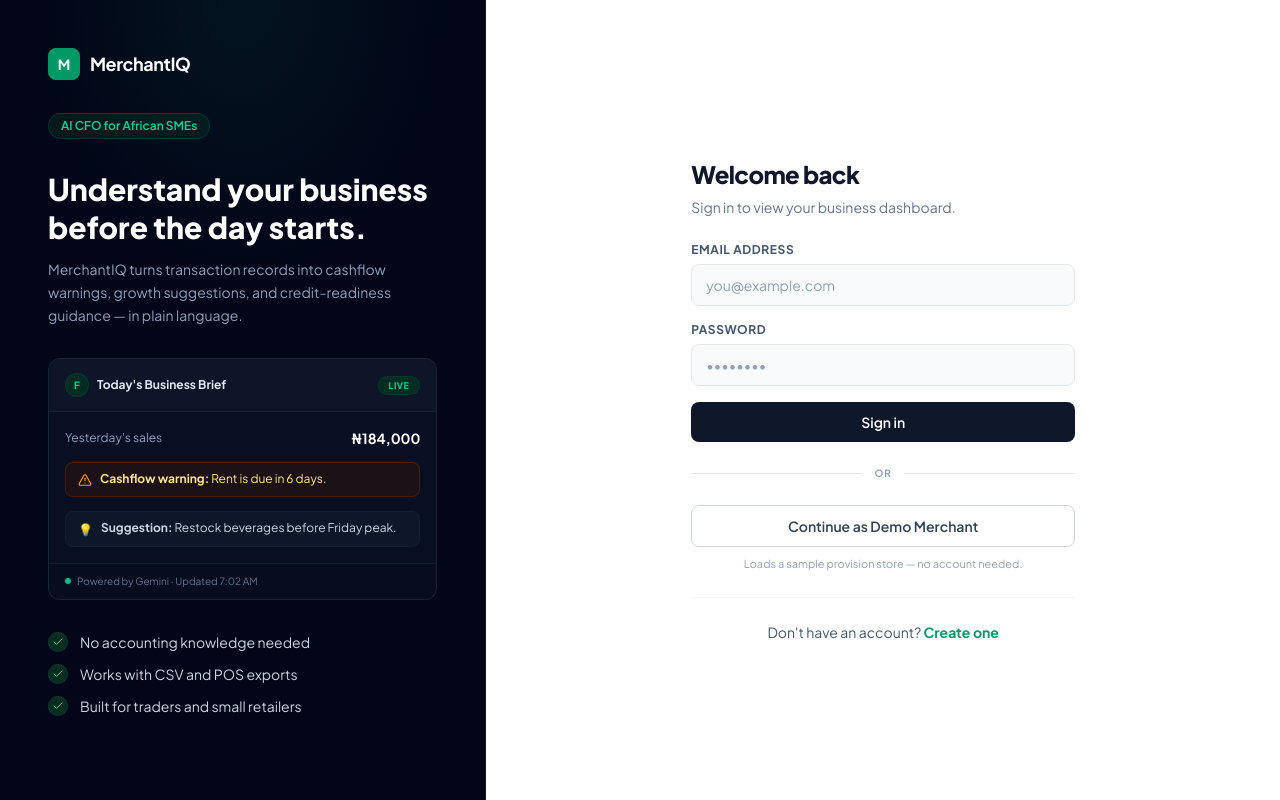
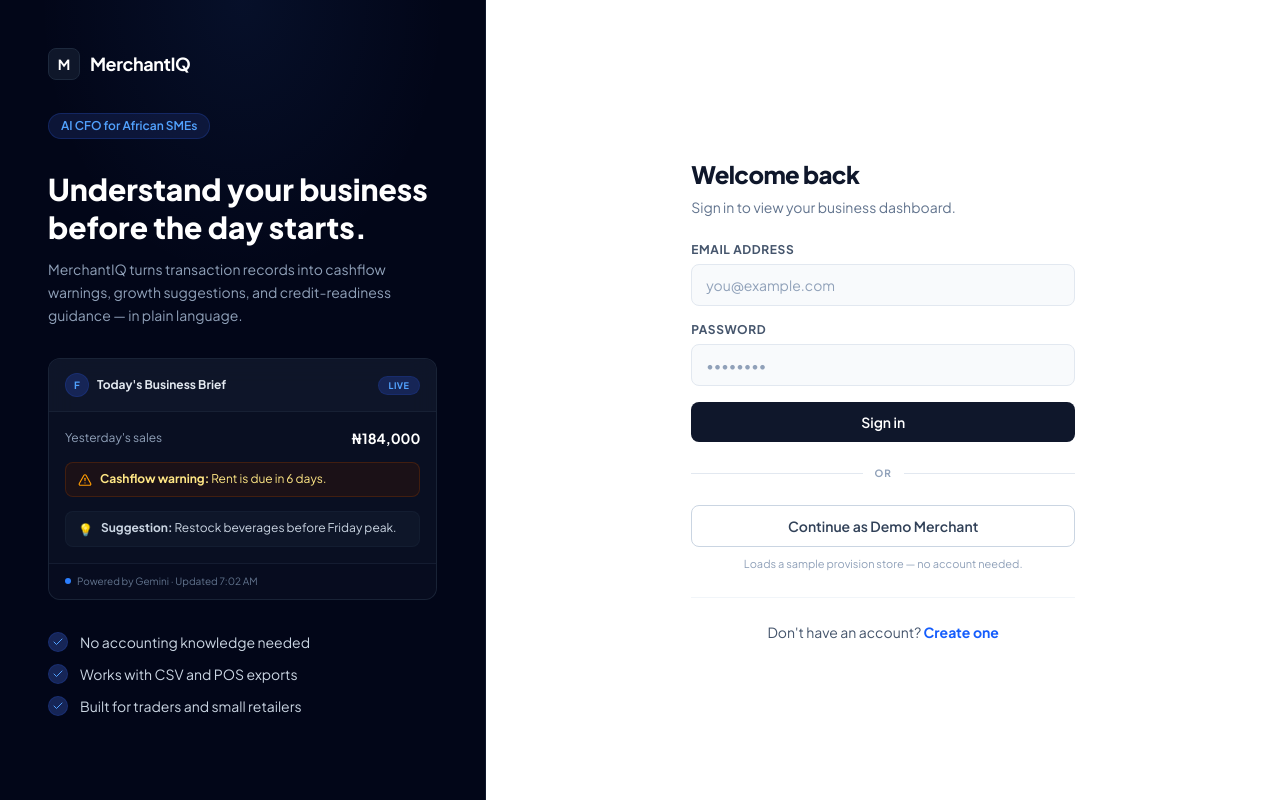
Before and after one commit to o1-spec/merchant-iq, a Next.js app: page /login in a window 1280 px wide. Built offline with nearby package versions, Linux system fonts and the light colour scheme.

Commit message:
added ui fixes

```diff
--- a/src/app/login/page.tsx
+++ b/src/app/login/page.tsx
@@ -42,10 +42,10 @@
         autoComplete={autoComplete}
         disabled={disabled}
         className={`w-full px-3.5 py-2.5 rounded-lg border text-sm text-slate-900 bg-slate-50 focus:bg-white
-          placeholder:text-slate-400 focus:outline-none focus:ring-2 focus:ring-emerald-500
+          placeholder:text-slate-400 focus:outline-none focus:ring-2 focus:ring-primary
           focus:border-transparent transition-all duration-200
           disabled:bg-slate-100 disabled:text-slate-400 disabled:cursor-not-allowed
-          ${error ? 'border-red-400 focus:ring-red-400' : 'border-slate-200 focus:border-emerald-500'}`}
+          ${error ? 'border-red-400 focus:ring-red-400' : 'border-slate-200 focus:border-primary'}`}
       />
       {error && <p className="text-xs text-red-600 mt-0.5 font-medium">{error}</p>}
     </div>
@@ -108,7 +108,7 @@
       {/* Left side brand brief section (40% width) */}
       <aside className="hidden lg:flex flex-col justify-between w-full lg:w-[42%] xl:w-[38%] shrink-0 bg-slate-950 border-r border-slate-900 px-12 py-12 relative overflow-hidden">
         {/* Decorative backdrop mesh */}
-        <div className="absolute inset-0 pointer-events-none bg-[radial-gradient(ellipse_60%_50%_at_50%_0%,rgba(16,185,129,0.08)_0%,transparent_70%)]" />
+        <div className="absolute inset-0 pointer-events-none bg-[radial-gradient(ellipse_60%_50%_at_50%_0%,rgba(59,130,246,0.08)_0%,transparent_70%)]" />
         <div className="relative z-10 h-full flex flex-col justify-between">
           <AuthLeftPanel />
         </div>
@@ -120,7 +120,7 @@
         {/* Mobile Header Logo (Top-left, only displayed on mobile/tablet) */}
         <div className="lg:hidden absolute top-6 left-6">
           <Link href="/" className="inline-flex items-center gap-2">
-            <div className="w-7 h-7 rounded-md bg-emerald-600 flex items-center justify-center shrink-0">
+            <div className="w-7 h-7 rounded-md bg-primary flex items-center justify-center shrink-0">
               <span className="text-white font-bold text-xs">M</span>
             </div>
             <span className="font-bold text-slate-900 text-base">MerchantIQ</span>
@@ -214,7 +214,7 @@
 
           <p className="text-sm text-slate-600 text-center">
             Don&apos;t have an account?{' '}
-            <Link href="/register" className="text-emerald-600 font-bold hover:underline transition-colors">
+            <Link href="/register" className="text-blue-600 font-bold hover:underline transition-colors">
               Create one
             </Link>
           </p>
--- a/src/app/page.tsx
+++ b/src/app/page.tsx
@@ -491,7 +491,7 @@
         <section className="relative py-24 bg-white border-t border-slate-100">
           <div className="relative max-w-3xl mx-auto px-4 sm:px-6 text-center">
 
-            <div className="inline-flex items-center justify-center w-14 h-14 rounded-2xl bg-emerald-50 border border-emerald-100 mb-6 text-emerald-600 shadow-sm">
+            <div className="inline-flex items-center justify-center w-14 h-14 rounded-2xl bg-blue-50 border border-blue-100 mb-6 text-blue-600 shadow-sm">
               <ShoppingBag className="w-7 h-7" />
             </div>
 
@@ -505,7 +505,7 @@
             <div className="flex flex-col sm:flex-row items-center justify-center gap-4">
               <Link
                 href="/login"
-                className="w-full sm:w-auto inline-flex items-center justify-center gap-2 bg-emerald-600 hover:bg-emerald-700 active:bg-emerald-800 text-white font-semibold px-8 py-4 rounded-xl transition-all shadow-sm hover:shadow-md text-base"
+                className="w-full sm:w-auto inline-flex items-center justify-center gap-2 bg-primary hover:bg-primary-hover active:bg-slate-950 text-white font-semibold px-8 py-4 rounded-xl transition-all shadow-sm hover:shadow-md text-base"
               >
                 Try Demo
                 <ArrowRight className="w-5 h-5" />
--- a/src/components/auth/AuthLeftPanel.tsx
+++ b/src/components/auth/AuthLeftPanel.tsx
@@ -16,7 +16,7 @@
         {/* Integrated Logo */}
         <div>
           <Link href="/" className="inline-flex items-center gap-2.5 hover:opacity-90 transition-opacity">
-            <div className="w-8 h-8 rounded-lg bg-emerald-600 flex items-center justify-center shrink-0 shadow-sm">
+            <div className="w-8 h-8 rounded-lg bg-primary flex items-center justify-center shrink-0 shadow-sm border border-slate-800">
               <span className="text-white font-bold text-sm">M</span>
             </div>
             <span className="font-bold text-white text-lg tracking-tight">MerchantIQ</span>
@@ -25,7 +25,7 @@
 
         {/* Highlight Badge */}
         <div>
-          <span className="inline-block text-xs font-semibold text-emerald-400 bg-emerald-950/50 border border-emerald-900/50 px-3 py-1 rounded-full">
+          <span className="inline-block text-xs font-semibold text-blue-400 bg-blue-950/50 border border-blue-900/50 px-3 py-1 rounded-full">
             AI CFO for African SMEs
           </span>
         </div>
@@ -46,12 +46,12 @@
 
           <div className="bg-slate-900/80 border-b border-slate-800/60 px-4 py-3.5 flex items-center justify-between">
             <div className="flex items-center gap-2">
-              <div className="w-6 h-6 rounded-full bg-emerald-950 text-emerald-400 border border-emerald-900/50 flex items-center justify-center font-bold text-[10px]">
+              <div className="w-6 h-6 rounded-full bg-blue-950 text-blue-400 border border-blue-900/50 flex items-center justify-center font-bold text-[10px]">
                 F
               </div>
               <span className="text-xs font-bold text-slate-200">Today&apos;s Business Brief</span>
             </div>
-            <span className="text-[9px] font-bold text-emerald-400 bg-emerald-950 border border-emerald-900/40 px-2.5 py-0.5 rounded-full uppercase tracking-wider">
+            <span className="text-[9px] font-bold text-blue-400 bg-blue-950 border border-blue-900/40 px-2.5 py-0.5 rounded-full uppercase tracking-wider">
               Live
             </span>
           </div>
@@ -78,7 +78,7 @@
           </div>
 
           <div className="border-t border-slate-800/60 px-4 py-2.5 flex items-center gap-1.5 bg-slate-950/20">
-            <div className="w-1.5 h-1.5 rounded-full bg-emerald-500 animate-pulse" />
+            <div className="w-1.5 h-1.5 rounded-full bg-blue-500 animate-pulse" />
             <span className="text-[10px] text-slate-500">Powered by Gemini · Updated 7:02 AM</span>
           </div>
         </div>
@@ -87,8 +87,8 @@
         <ul className="space-y-3">
           {bullets.map((b) => (
             <li key={b} className="flex items-center gap-3 text-sm text-slate-300">
-              <span className="w-5 h-5 rounded-full bg-emerald-950 border border-emerald-900/50 flex items-center justify-center shrink-0">
-                <Check className="w-3 h-3 text-emerald-400" />
+              <span className="w-5 h-5 rounded-full bg-blue-950 border border-blue-900/50 flex items-center justify-center shrink-0">
+                <Check className="w-3 h-3 text-blue-400" />
               </span>
               {b}
             </li>
```
Also changed, not shown: src/app/register/page.tsx (+7 -7 lines).
